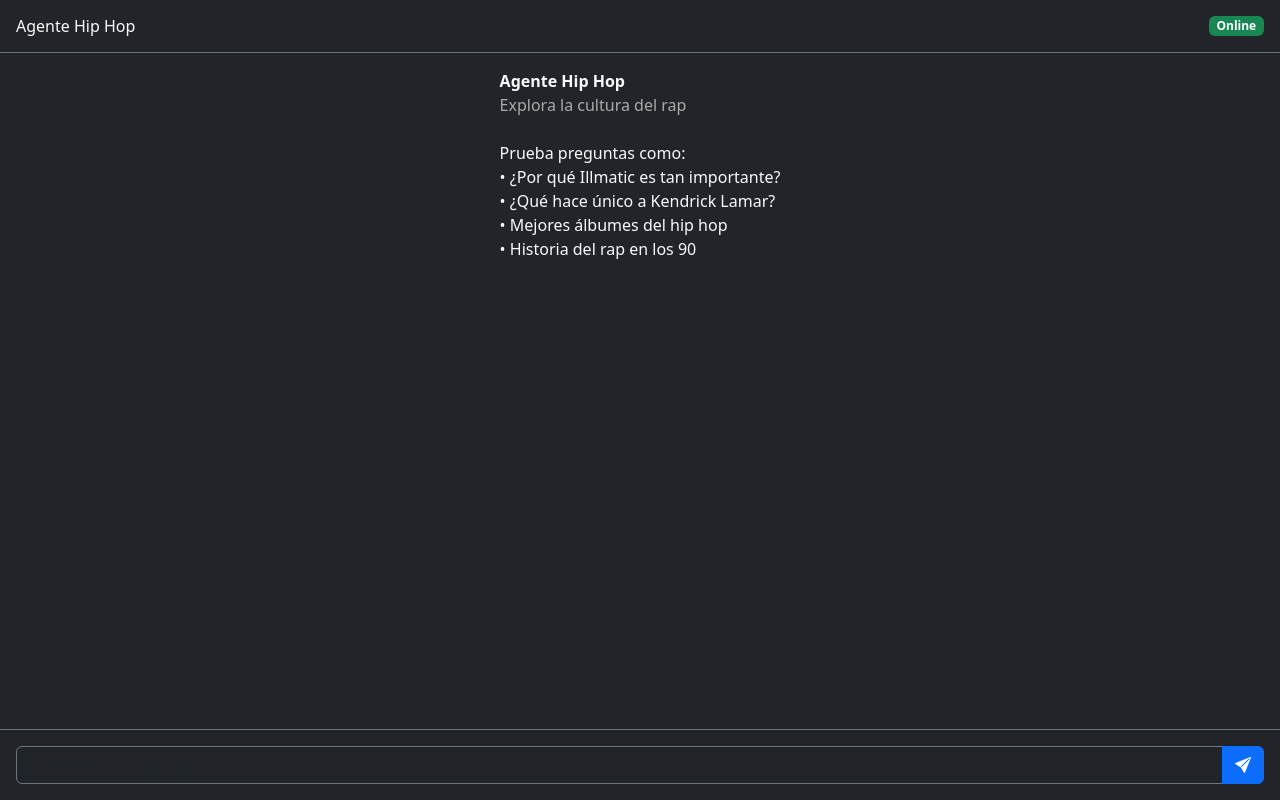
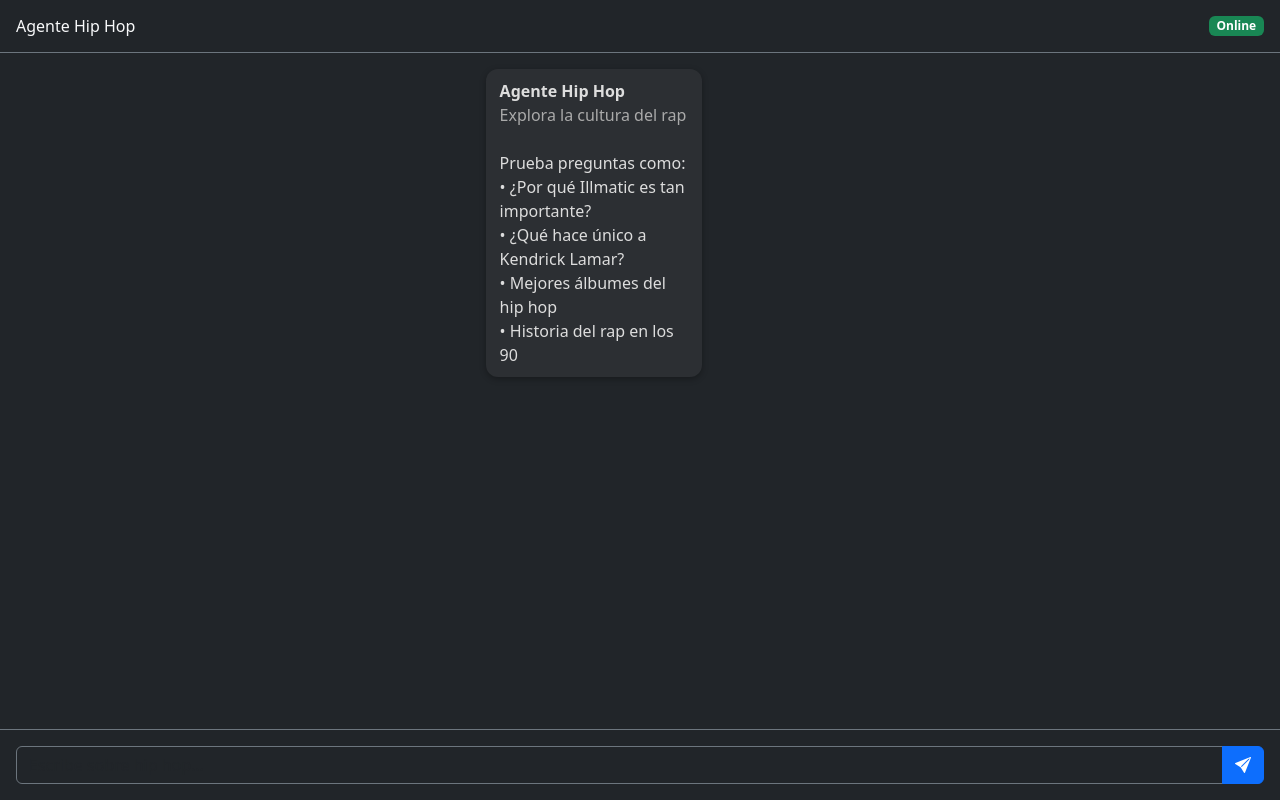
Before and after one commit to eduardcortess879/Modelo-ia-hip-hop, a website: page frontend/index.html in a window 1280 px wide. Drawn offline with nearby package versions, Linux system fonts and the light colour scheme.

Commit message:
Se mejora la interfaz

```diff
--- a/frontend/style.css
+++ b/frontend/style.css
@@ -39,3 +39,35 @@
     margin: 0 auto;
   }
 }
+
+/* CONTENEDOR CHAT */
+#chat {
+  display: flex;
+  flex-direction: column;
+}
+
+/* MENSAJES BASE */
+.mensaje {
+  padding: 10px 14px;
+  border-radius: 12px;
+  max-width: 70%;
+  margin-bottom: 10px;
+}
+
+/* USUARIO (derecha, azul) */
+.usuario {
+  align-self: flex-end;
+  background-color: #0d6efd;
+  color: white;
+}
+
+/* BOT (izquierda, gris) */
+.bot {
+  align-self: flex-start;
+  background-color: #2c2f33;
+  color: #ddd;
+}
+
+.mensaje {
+  box-shadow: 0 2px 6px rgba(0,0,0,0.3);
+}
```
